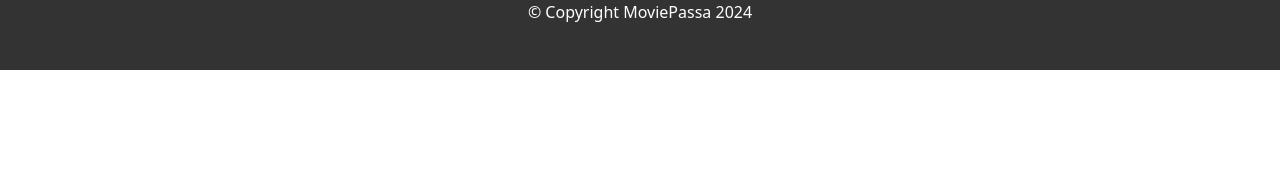
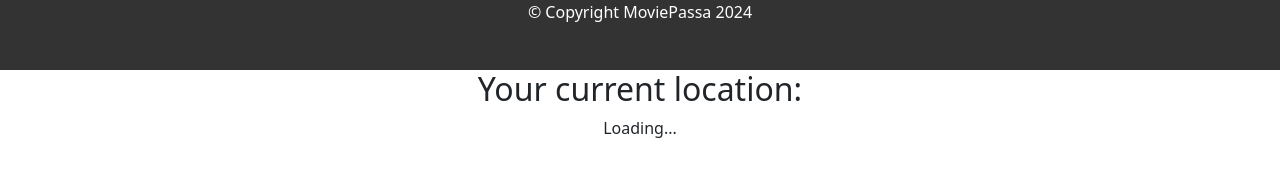
Before and after one commit to atulguptag/User-Authentication-Frontend, a React (Create React App) app: page / in a window 1280 px wide. Shown: the part 329-506 px from the top of the page. Built offline with nearby package versions, Linux system fonts and the light colour scheme; no server answers.

Commit message:
Added get user location feature

```diff
--- a/src/components/mainpage/Mainpage.jsx
+++ b/src/components/mainpage/Mainpage.jsx
@@ -1,11 +1,13 @@
 import MoviesAndComingmovies from "./MoviesAndComingmovies";
 import Footer from "../footer/Footer";
+import MyLocation from "../person-location/MyLocation";
 
 const Mainpage = () => {
   return (
     <div>
       <MoviesAndComingmovies />
-      <Footer/>
+      <Footer />
+      <MyLocation/>
     </div>
   );
 };
--- /dev/null
+++ b/src/components/person-location/MyLocation.css
@@ -0,0 +1,6 @@
+.location-component {
+  display: flex;
+  justify-content: center;
+  align-items: center;
+  flex-direction: column;
+}
--- /dev/null
+++ b/src/components/person-location/MyLocation.jsx
@@ -0,0 +1,31 @@
+import React, { useState, useEffect } from 'react';
+import "./MyLocation.css";
+
+const LocationComponent = () => {
+  const [latitude, setLatitude] = useState(null);
+  const [longitude, setLongitude] = useState(null);
+
+  useEffect(() => {
+    if (navigator.geolocation) {
+      navigator.geolocation.getCurrentPosition((position) => {
+        setLatitude(position.coords.latitude);
+        setLongitude(position.coords.longitude);
+      });
+    } else {
+      console.log("Geolocation is not supported by this browser.");
+    }
+  }, []);
+
+  return (
+    <div className="location-component">
+      <h2>Your current location:</h2>
+      {latitude && longitude ? (
+        <p>Latitude: {latitude}, Longitude: {longitude}</p>
+      ) : (
+        <p>Loading...</p>
+      )}
+    </div>
+  );
+};
+
+export default LocationComponent;
```
